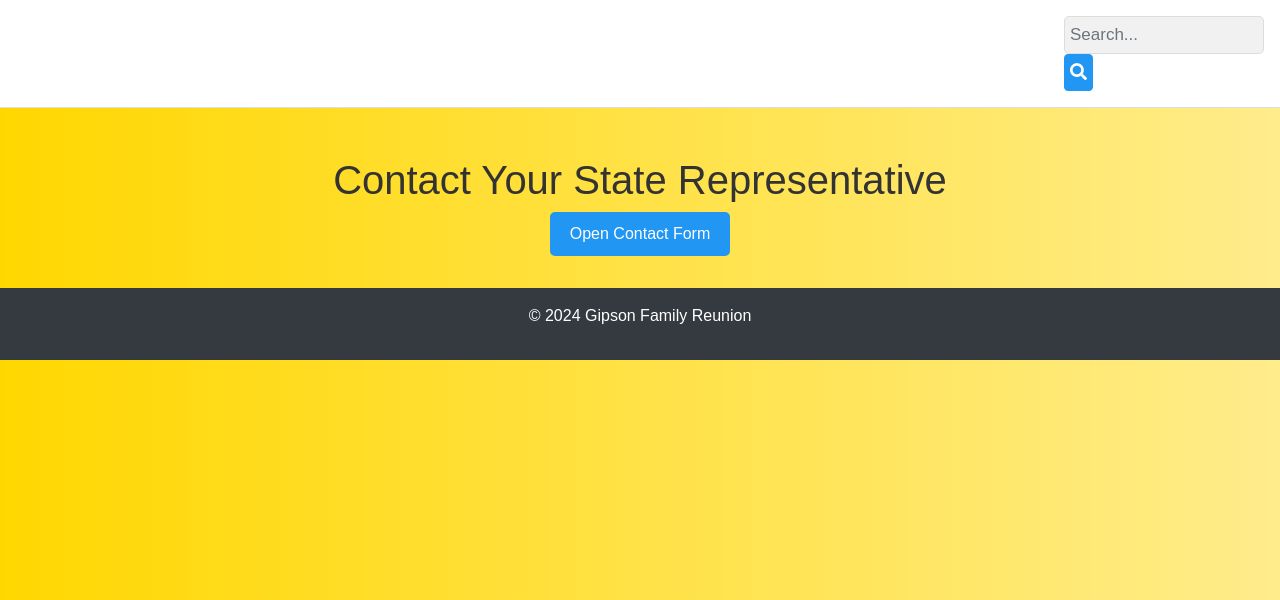
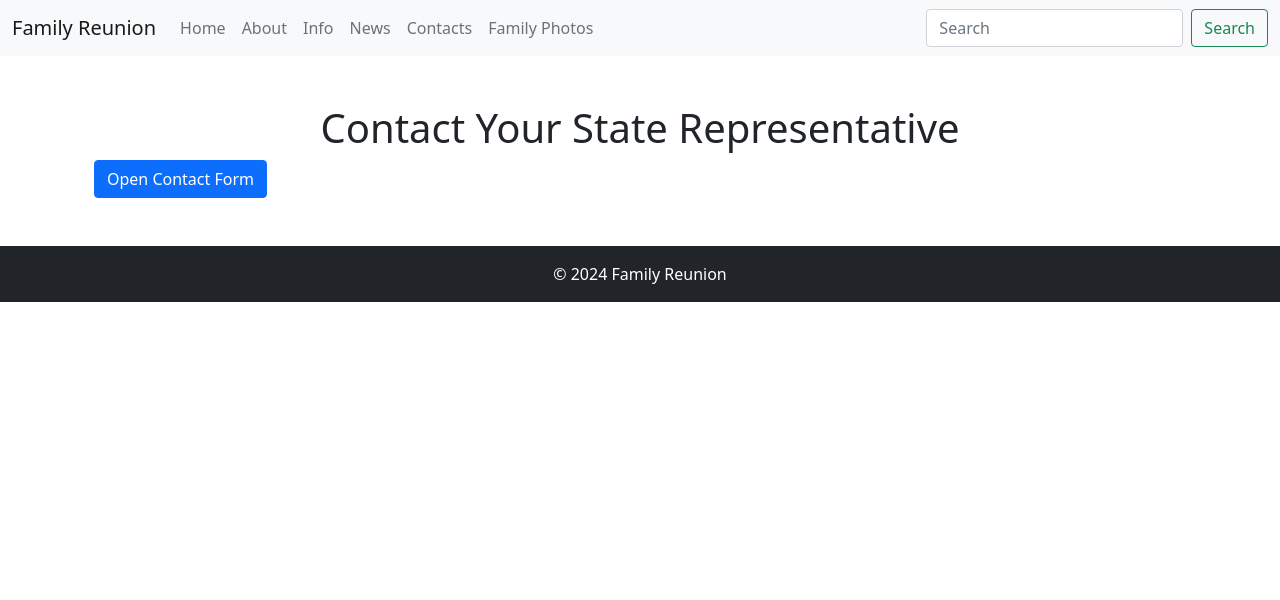
Before and after one commit to Motleykm/gipsonwebgpage, a Flask app: page /contacts in a window 1280 px wide. Shown: the top 600 px of the page. Run offline with Flask 3, Linux system fonts and the light colour scheme; some libraries are stand-ins or nearby versions.

Commit message:
added a base.html. contacts.html now has a contact form so .. Next step is to get email added so users can send emails and text message to their state rep.Map has to be added and about pg

```diff
--- a/news_api.py
+++ b/news_api.py
@@ -1,5 +1,8 @@
-from flask import Flask, request, render_template, redirect, url_for, flash
+import os
+
+from flask import Flask, render_template, request, redirect, url_for, flash, send_from_directory
 from flask_sqlalchemy import SQLAlchemy
+from werkzeug.utils import secure_filename
 
 app = Flask(__name__)
 app.config['UPLOAD_FOLDER'] = 'uploads/'
--- /dev/null
+++ b/templates/base.html
@@ -0,0 +1,56 @@
+<!DOCTYPE html>
+<html lang="en">
+<head>
+    <meta charset="UTF-8">
+    <meta content="width=device-width, initial-scale=1.0" name="viewport">
+    <title>{% block title %}{% endblock %} - Family Reunion</title>
+    <link href="https://cdnjs.cloudflare.com/ajax/libs/bootstrap/5.1.3/css/bootstrap.min.css" rel="stylesheet">
+</head>
+<body>
+    <nav class="navbar navbar-expand-lg navbar-light bg-light">
+        <div class="container-fluid">
+            <a class="navbar-brand" href="{{ url_for('index') }}">Family Reunion</a>
+            <button aria-controls="navbarNav" aria-expanded="false" aria-label="Toggle navigation" class="navbar-toggler" data-bs-target="#navbarNav" data-bs-toggle="collapse" type="button">
+                <span class="navbar-toggler-icon"></span>
+            </button>
+            <div class="collapse navbar-collapse" id="navbarNav">
+                <ul class="navbar-nav">
+                    <li class="nav-item">
+                        <a class="nav-link" href="{{ url_for('index') }}">Home</a>
+                    </li>
+                    <li class="nav-item">
+                        <a class="nav-link" href="{{ url_for('about') }}">About</a>
+                    </li>
+                    <li class="nav-item">
+                        <a class="nav-link" href="{{ url_for('info') }}">Info</a>
+                    </li>
+                    <li class="nav-item">
+                        <a class="nav-link" href="{{ url_for('news') }}">News</a>
+                    </li>
+                    <li class="nav-item">
+                        <a class="nav-link" href="{{ url_for('contacts') }}">Contacts</a>
+                    </li>
+                    <li class="nav-item">
+                        <a class="nav-link" href="{{ url_for('family_photos_main') }}">Family Photos</a>
+                    </li>
+                </ul>
+                <form action="{{ url_for('search') }}" class="d-flex ms-auto" method="GET">
+                    <input aria-label="Search" class="form-control me-2" name="query" placeholder="Search" type="search">
+                    <button class="btn btn-outline-success" type="submit">Search</button>
+                </form>
+            </div>
+        </div>
+    </nav>
+
+    <div class="container mt-4">
+        {% block content %}
+        {% endblock %}
+    </div>
+
+    <footer class="bg-dark text-white text-center py-3 mt-5">
+        &copy; 2024 Family Reunion
+    </footer>
+
+    <script src="https://cdnjs.cloudflare.com/ajax/libs/bootstrap/5.1.3/js/bootstrap.bundle.min.js"></script>
+</body>
+</html>
--- a/templates/contacts.html
+++ b/templates/contacts.html
@@ -1,203 +1,101 @@
-<!DOCTYPE html>
-<html lang="en">
-<head>
-    <meta charset="UTF-8">
-    <meta content="width=device-width, initial-scale=1.0" name="viewport">
-    <title>Contact Your State Representative</title>
-    <link href="https://stackpath.bootstrapcdn.com/bootstrap/5.1.3/css/bootstrap.min.css" rel="stylesheet">
-    <link href="https://cdnjs.cloudflare.com/ajax/libs/font-awesome/5.15.4/css/all.min.css" rel="stylesheet">
-    <style>
-        body {
-            font-family: Arial, sans-serif;
-            margin: 0;
-            padding: 0;
-            background: linear-gradient(to right, #ffd700, #ffec8b);
-            color: #333;
-        }
-        .navbar {
-            background-color: #fff;
-            padding: 1rem;
-            border-bottom: 1px solid #ddd;
-        }
-        .navbar a {
-            color: #333;
-            margin-right: 1rem;
-            text-decoration: none;
-        }
-        .navbar a:hover {
-            text-decoration: underline;
-        }
-        .navbar-nav {
-            display: flex;
-            align-items: center;
-            width: 100%;
-        }
-        .search-container {
-            display: flex;
-            justify-content: flex-end;
-        }
-        .search-container input[type=text] {
-            padding: 5px;
-            font-size: 17px;
-            border: 1px solid #ddd;
-            width: 200px;
-            background: #f1f1f1;
-        }
-        .search-container button {
-            padding: 5px;
-            background: #2196F3;
-            color: white;
-            font-size: 17px;
-            border: 1px solid #2196F3;
-            cursor: pointer;
-        }
-        .search-container button:hover {
-            background: #0b7dda;
-        }
-        .container {
-            margin-top: 2rem;
-            text-align: center;
-        }
-        .footer {
-            background-color: #343a40;
-            color: #fff;
-            text-align: center;
-            padding: 1rem 0;
-            margin-top: 2rem;
-        }
-        .contact-form-container {
-            position: fixed;
-            bottom: -100%; /* Initially hide the form off-screen */
-            left: 50%;
-            transform: translateX(-50%);
-            width: 90%;
-            max-width: 600px;
-            height: auto;
-            background: linear-gradient(135deg, #f5f7fa, #c3cfe2);
-            box-shadow: 0 -2px 15px rgba(0, 0, 0, 0.3);
-            padding: 20px;
-            transition: bottom 0.3s ease;
-            z-index: 1050; /* Ensure it overlays other content */
-            border-top-left-radius: 15px;
-            border-top-right-radius: 15px;
-        }
-        .contact-form-container.active {
-            bottom: 0;
-        }
-        .close-btn {
-            position: absolute;
-            top: 10px;
-            right: 10px;
-            background: none;
-            border: none;
-            font-size: 1.5rem;
-            cursor: pointer;
-            color: #333;
-        }
-        .contact-form-container h5 {
-            margin-bottom: 20px;
-            font-size: 1.25rem;
-            color: #333;
-        }
-        .form-label {
-            color: #555;
-        }
-        .form-control {
-            border-radius: 5px;
-        }
-        .btn-primary {
-            background: #2196F3;
-            border: none;
-            border-radius: 5px;
-            padding: 10px 20px;
-            font-size: 1rem;
-            transition: background 0.3s ease;
-        }
-        .btn-primary:hover {
-            background: #0b7dda;
-        }
-    </style>
-</head>
-<body>
-    <nav class="navbar navbar-expand-lg navbar-dark">
-        <a class="navbar-brand" href="{{ url_for('index') }}">Home</a>
-        <div class="collapse navbar-collapse">
-            <ul class="navbar-nav mr-auto">
-                <li class="nav-item"><a class="nav-link" href="{{ url_for('about') }}">About</a></li>
-                <li class="nav-item"><a class="nav-link" href="{{ url_for('info') }}">Info</a></li>
-                <li class="nav-item"><a class="nav-link" href="{{ url_for('news') }}">News</a></li>
-                <li class="nav-item"><a class="nav-link" href="{{ url_for('contacts') }}">Contacts</a></li>
-                <li class="nav-item"><a class="nav-link" href="{{ url_for('family_photos_main') }}">Family Photos</a></li>
-            </ul>
-            <div class="search-container">
-                <form action="#" class="form-inline my-2 my-lg-0" method="GET">
-                    <input class="form-control mr-sm-2" name="query" placeholder="Search..." type="text">
-                    <button class="btn btn-outline-success my-2 my-sm-0" type="submit">
-                        <i class="fas fa-search"></i>
-                    </button>
-                </form>
-            </div>
-        </div>
-    </nav>
+{% extends "base.html" %}
 
+{% block title %}Contact Your State Representative{% endblock %}
+
+{% block content %}
 <div class="container">
-        <h1 class="mt-5">Contact Your State Representative</h1>
-        <button class="btn btn-primary" id="openContactForm" type="button">
-            Open Contact Form
-        </button>
-    </div>
+    <h1 class="text-center mt-5">Contact Your State Representative</h1>
+    <button class="btn btn-primary" id="openContactForm">Open Contact Form</button>
 
-    <!-- Contact Form Slider -->
-    <div class="contact-form-container" id="contactFormContainer">
-        <button class="close-btn" id="closeContactForm" type="button">&times;</button>
-        <h5>Contact Your State Representative</h5>
-        <form action="#" id="contact-form" method="post">
+    <div class="contact-form-overlay" id="contactForm">
+        <div class="contact-form-content">
+            <span class="close" id="closeContactForm">&times;</span>
+            <h2>Contact Your State Representative</h2>
+            <form action="{{ url_for('submit_contact') }}" method="POST">
                 <div class="mb-3">
-                <label class="form-label" for="name-input">Name:</label>
-                <input class="form-control" id="name-input" name="name" required type="text">
+                    <label class="form-label" for="name">Name:</label>
+                    <input class="form-control" id="name" name="name" required type="text">
                 </div>
                 <div class="mb-3">
-                <label class="form-label" for="email-input">Email:</label>
-                <input class="form-control" id="email-input" name="email" required type="email">
+                    <label class="form-label" for="email">Email:</label>
+                    <input class="form-control" id="email" name="email" required type="email">
                 </div>
                 <div class="mb-3">
-                <label class="form-label" for="phone-input">Phone:</label>
-                <input class="form-control" id="phone-input" name="phone" type="text">
+                    <label class="form-label" for="phone">Phone:</label>
+                    <input class="form-control" id="phone" name="phone" type="text">
                 </div>
                 <div class="mb-3">
-                <label class="form-label" for="state-input">State:</label>
-                <input class="form-control" id="state-input" name="state" required type="text">
+                    <label class="form-label" for="state">State:</label>
+                    <input class="form-control" id="state" name="state" required type="text">
                 </div>
                 <div class="mb-3">
-                <label class="form-label" for="message-input">Message:</label>
-                <textarea class="form-control" id="message-input" name="message" required rows="4"></textarea>
+                    <label class="form-label" for="message">Message:</label>
+                    <textarea class="form-control" id="message" name="message" required rows="4"></textarea>
                 </div>
                 <button class="btn btn-primary w-100" type="submit">Submit</button>
             </form>
         </div>
-
-    <div class="footer">
-        <p>&copy; 2024 Gipson Family Reunion</p>
+    </div>
 </div>
 
-    <!-- Bootstrap JS and dependencies -->
-    <script src="https://code.jquery.com/jquery-3.6.0.min.js"></script>
-    <script src="https://cdn.jsdelivr.net/npm/@popperjs/core@2.9.3/dist/umd/popper.min.js"></script>
-    <script src="https://stackpath.bootstrapcdn.com/bootstrap/5.1.3/js/bootstrap.min.js"></script>
+<style>
+    .contact-form-overlay {
+        display: none;
+        position: fixed;
+        top: 0;
+        left: 0;
+        width: 100%;
+        height: 100%;
+        background-color: rgba(0, 0, 0, 0.7);
+        z-index: 9999;
+    }
+    .contact-form-content {
+        background-color: white;
+        margin: 10% auto;
+        padding: 20px;
+        border: 1px solid #888;
+        width: 40%;
+        border-radius: 10px;
+        box-shadow: 0 5px 15px rgba(0, 0, 0, 0.5);
+        animation: slideIn 0.5s;
+    }
+    @keyframes slideIn {
+        from {
+            transform: translateY(-50%);
+            opacity: 0;
+        }
+        to {
+            transform: translateY(0);
+            opacity: 1;
+        }
+    }
+    .close {
+        color: #aaa;
+        float: right;
+        font-size: 28px;
+        font-weight: bold;
+    }
+    .close:hover,
+    .close:focus {
+        color: black;
+        text-decoration: none;
+        cursor: pointer;
+    }
+</style>
+
 <script>
-        document.addEventListener('DOMContentLoaded', function () {
-            var openContactFormButton = document.getElementById('openContactForm');
-            var closeContactFormButton = document.getElementById('closeContactForm');
-            var contactFormContainer = document.getElementById('contactFormContainer');
+    document.getElementById("openContactForm").onclick = function() {
+        document.getElementById("contactForm").style.display = "block";
+    }
 
-            openContactFormButton.addEventListener('click', function () {
-                contactFormContainer.classList.add('active');
-            });
+    document.getElementById("closeContactForm").onclick = function() {
+        document.getElementById("contactForm").style.display = "none";
+    }
 
-            closeContactFormButton.addEventListener('click', function () {
-                contactFormContainer.classList.remove('active');
-            });
-        });
+    window.onclick = function(event) {
+        if (event.target == document.getElementById("contactForm")) {
+            document.getElementById("contactForm").style.display = "none";
+        }
+    }
 </script>
-</body>
-</html>
+{% endblock %}
--- a/templates/info.html
+++ b/templates/info.html
@@ -188,7 +188,7 @@
           alt="90s Hip-Hop Party"
           src="/Users/kamiarhmotley/Desktop/Beta Test/IMG_4912.PNG"
         />
-
+                         <img alt="90s Party" class="img-fluid mb-3" src="{{ url_for('static', filename='images/90s_party.png') }}">
         <p>
           Come snap back to the 90s with a fun get-together on Saturday night
           featuring R&B and Hip-hop music! The event starts at 6 PM and ends at
```
Also changed, not shown: instance/family_news.db, uploads/IMG_4928_2.JPG (deleted), uploads/IMG_4929_2.JPG (renamed from uploads/IMG_4929.JPG). Lines whose indentation alone changed are shown as unchanged.
